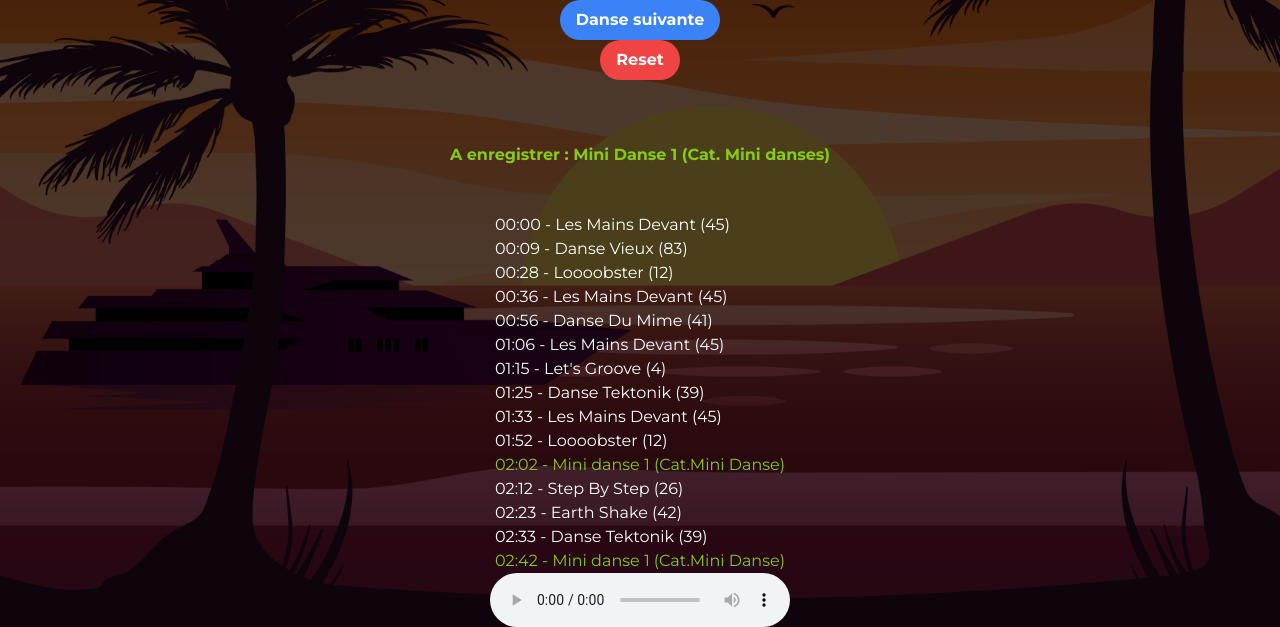
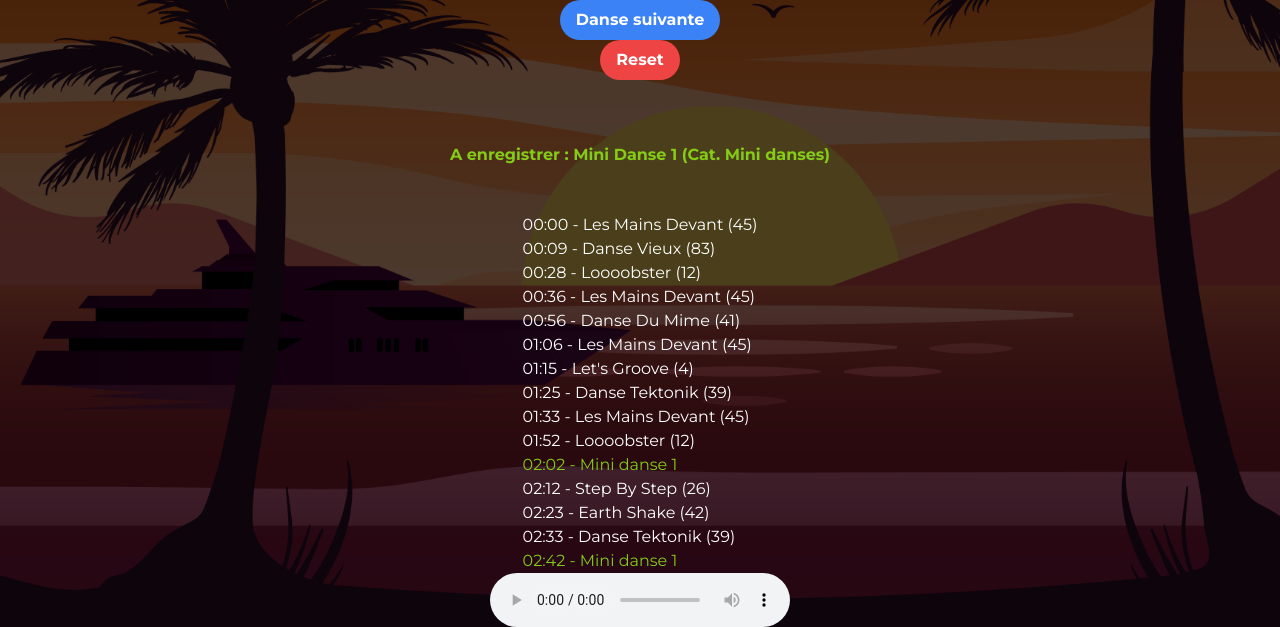
Before and after one commit to Wiibleyde/wiibleyde.github.io, a plain HTML site: page fdm2023/feetdontfailmenow/index.html in a window 1280 px wide. Shown: the part 173-800 px from the top of the page. Drawn offline with nearby package versions, Linux system fonts and the light colour scheme.

```diff
--- a/fdm2023/feetdontfailmenow/index.html
+++ b/fdm2023/feetdontfailmenow/index.html
@@ -41,11 +41,11 @@
                     <p class="text-white" id="7">01:25 - Danse Tektonik (39)</p>
                     <p class="text-white" id="8">01:33 - Les Mains Devant (45)</p>
                     <p class="text-white" id="9">01:52 - Loooobster (12)</p>
-                    <p class="text-lime-500" id="10">02:02 - Mini danse 1 (Cat.Mini Danse)</p>
+                    <p class="text-lime-500" id="10">02:02 - Mini danse 1</p>
                     <p class="text-white" id="11">02:12 - Step By Step (26)</p>
                     <p class="text-white" id="12">02:23 - Earth Shake (42)</p>
                     <p class="text-white" id="13">02:33 - Danse Tektonik (39)</p>
-                    <p class="text-lime-500" id="14">02:42 - Mini danse 1 (Cat.Mini Danse)</p>
+                    <p class="text-lime-500" id="14">02:42 - Mini danse 1</p>
                 </div>
                 <div>
                     <!-- audio player mp3 -->
```
Also changed, not shown: fdm2023/justtobeinlove/index.html (+1 -0 lines), fdm2023/kraken/index.html (+1 -0 lines), fdm2023/underthelight/index.html (+1 -0 lines).
